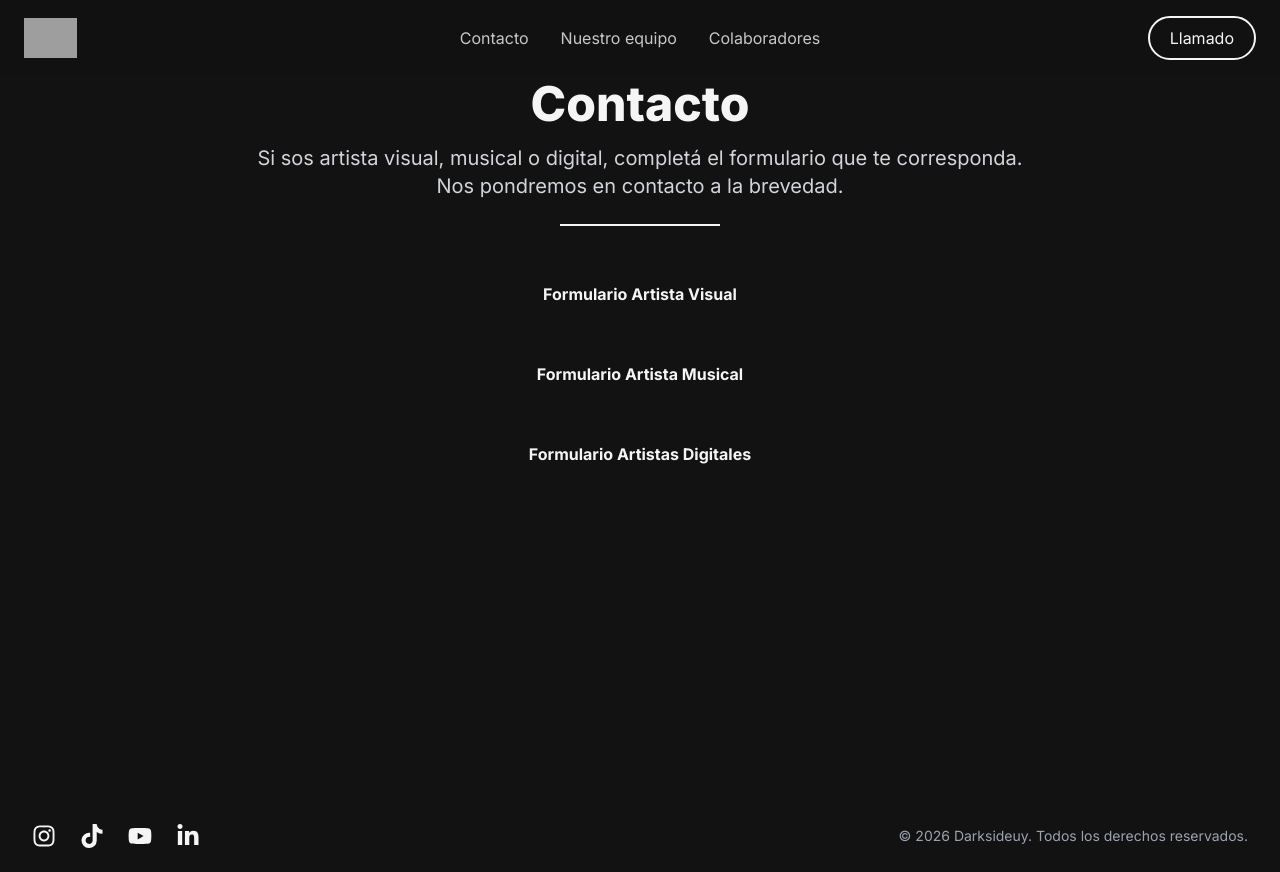
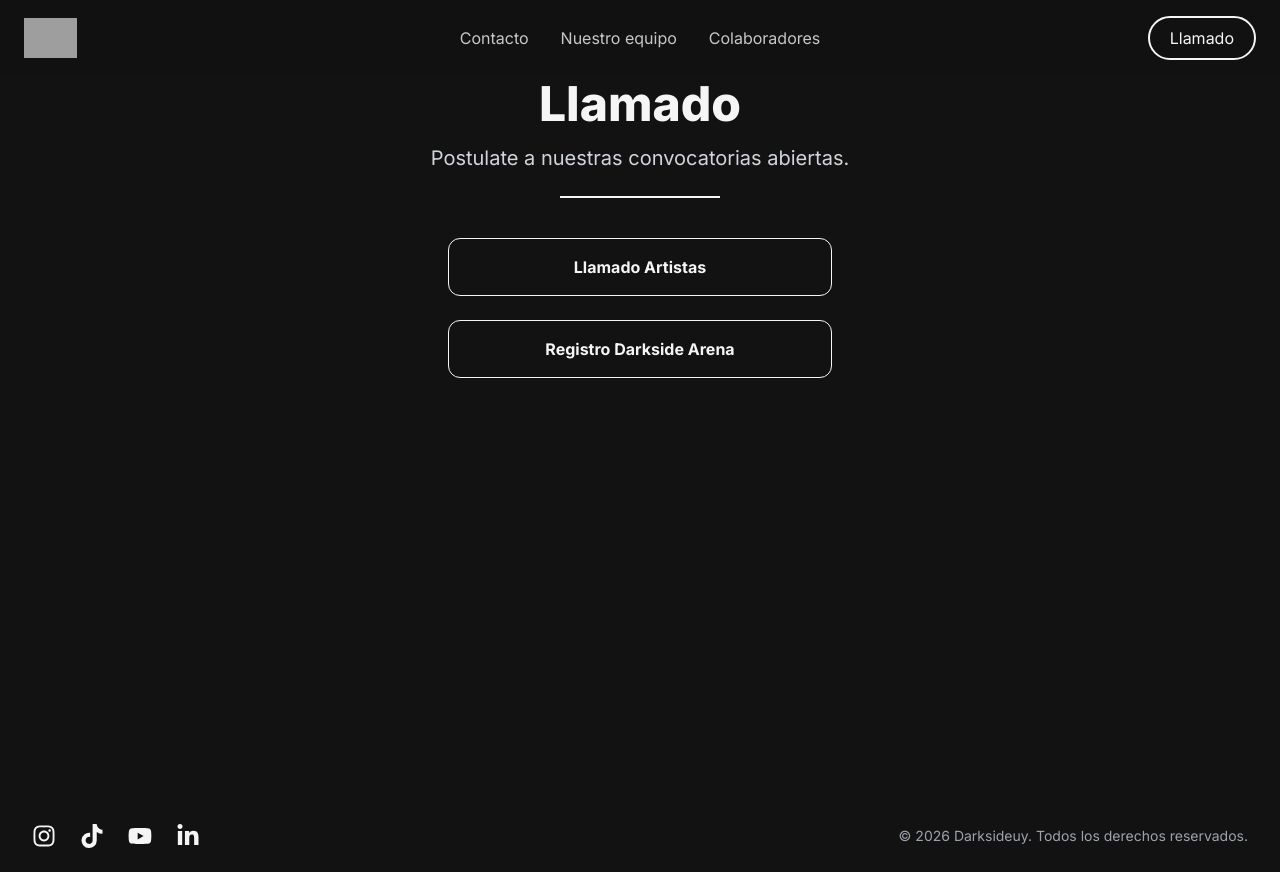
Before and after one commit to AleDarksideuy/Dakside-landing-updates, a Next.js app: page /llamado in a window 1280 px wide. Built offline with nearby package versions, Linux system fonts and the light colour scheme; grey boxes are pictures that could not be loaded.

Commit message:
registrollamado-updates

```diff
--- a/app/llamado/page.tsx
+++ b/app/llamado/page.tsx
@@ -1,45 +1,80 @@
 'use client'
 
-import React from 'react'
+import { useState } from 'react'
 
 export default function ContactoPage() {
+  const [open, setOpen] = useState(false)
+
   return (
     <main className="min-h-screen bg-black text-white px-4 py-20 flex flex-col items-center">
+
       <div className="max-w-3xl w-full text-center mb-10">
-        <h1 className="text-4xl md:text-5xl font-extrabold mb-4">Contacto</h1>
+        <h1 className="text-4xl md:text-5xl font-extrabold mb-4">
+          Llamado
+        </h1>
+
         <p className="text-gray-300 text-lg md:text-xl">
-          Si sos artista visual, musical o digital, completá el formulario que te corresponda. Nos pondremos en contacto a la brevedad.
+          Postulate a nuestras convocatorias abiertas.
         </p>
+
         <div className="h-[2px] bg-white mt-6 mx-auto w-40 animate-growLineCenter"></div>
       </div>
 
       <div className="flex flex-col gap-6 w-full max-w-sm">
+
+        {/* BOTÓN DESPLEGABLE ARTISTAS */}
+        <div className="w-full">
+          <button
+            onClick={() => setOpen(!open)}
+            className="w-full border border-white text-white font-bold py-4 px-6 rounded-xl text-center hover:bg-white hover:text-black transition"
+          >
+            Llamado Artistas
+          </button>
+
+          {open && (
+            <div className="flex flex-col gap-3 mt-4">
+
               <a
                 href="https://forms.gle/3fLCA5NvZHKDfiGUA"
                 target="_blank"
                 rel="noopener noreferrer"
-          className="  hover:bg-white hover:text-black transitio text-white font-bold py-4 px-6 rounded-xl text-center "
+                className="border border-white/30 text-white py-3 px-4 rounded-xl text-center hover:bg-white hover:text-black transition"
               >
-          Formulario Artista Visual
+                Artista Visual
               </a>
 
               <a
                 href="https://forms.gle/qU99xkbmHKLsFmVi8"
                 target="_blank"
                 rel="noopener noreferrer"
-          className=" border-white  hover:bg-white hover:text-black transitio text-white font-bold py-4 px-6 rounded-xl text-center transition"
+                className="border border-white/30 text-white py-3 px-4 rounded-xl text-center hover:bg-white hover:text-black transition"
               >
-          Formulario Artista Musical
+                Artista Musical
               </a>
 
               <a
                 href="https://forms.gle/CDZvRzu4dKDMUMe86"
                 target="_blank"
                 rel="noopener noreferrer"
-          className=" border-white text-white hover:bg-white hover:text-black transitio font-bold py-4 px-6 rounded-xl text-center transition"
+                className="border border-white/30 text-white py-3 px-4 rounded-xl text-center hover:bg-white hover:text-black transition"
               >
-          Formulario Artistas Digitales
+                Artista Digital
               </a>
+
+            </div>
+          )}
+        </div>
+
+        {/* BOTÓN DARKSIDE ARENA */}
+        <a
+          href="https://docs.google.com/forms/d/e/1FAIpQLSd_7zowE9A8uvxsb_NooivFru6gV4azC5u3wIAPmKiX76ChFQ/viewform?usp=dialog"
+          target="_blank"
+          rel="noopener noreferrer"
+          className="border border-white text-white font-bold py-4 px-6 rounded-xl text-center hover:bg-white hover:text-black transition"
+        >
+          Registro Darkside Arena
+        </a>
+
       </div>
     </main>
   )
```
Also changed, not shown: app/proyecto-33-no-en-uso/page.tsx (renamed from app/proyecto-33/page.tsx). Lines whose indentation alone changed are shown as unchanged.
